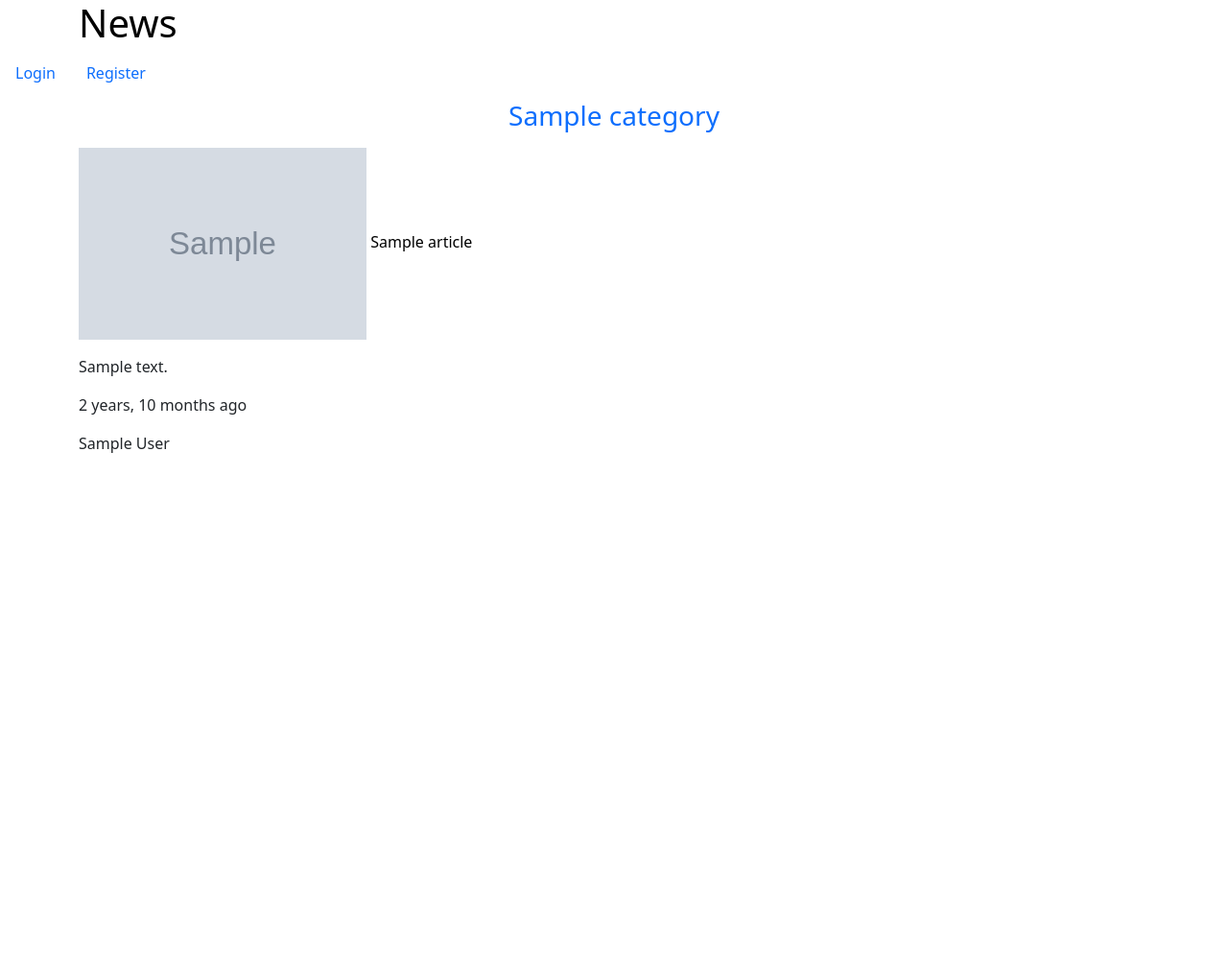
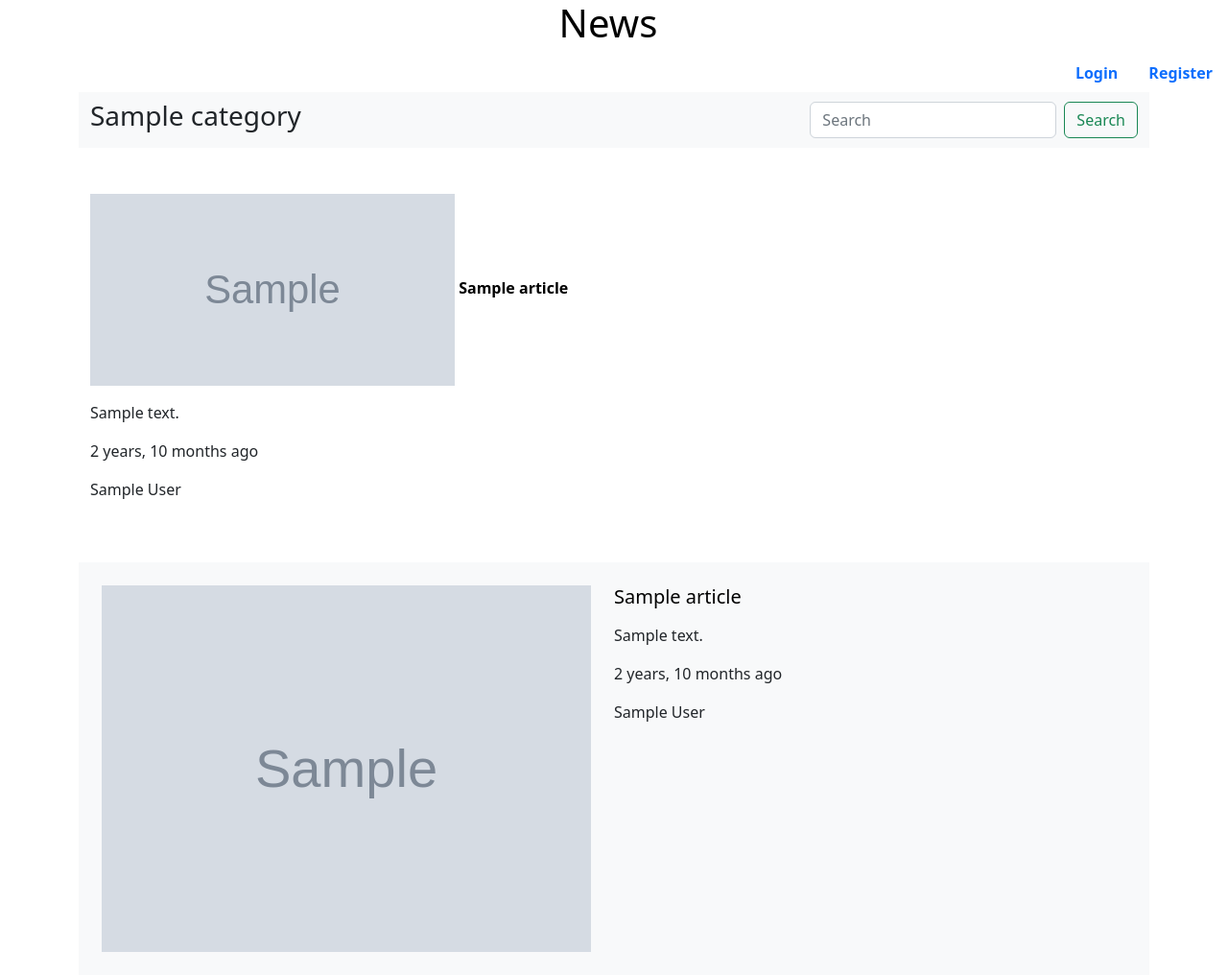
Before and after one commit to AnnVic/Django_NewsPortal, a Django app: page / in a window 1280 px wide. Shown: the whole page at 96% size. Before the commit the page ends 472 px from the top, so only its background shows below. Run offline with Django 4.2, Linux system fonts and the light colour scheme; tables that the repository leaves empty hold one stand-in row (values such as "Sample post"); grey boxes marked "Sample" are stand-in pictures.

Commit message:
Added search function,added most popular posts based on views, changed some html tags

```diff
--- a/news/templates/news/base.html
+++ b/news/templates/news/base.html
@@ -19,29 +19,20 @@
 </head>
 
 <body>
-    <div class="container">
+    <div class="container nav justify-content-center">
         <h1><a href="{% url 'news:home' %}">News</a></h1>
     </div>
-    <div class="nav justify-content-right">
+    <div class="nav justify-content-end">
         {% if user.is_authenticated %}
-        <a class="nav-item nav-link" href="{% url 'news:profile' %}">{{user.username|title}}</a>
-        <a class="nav-item nav-link" href="{% url 'news:logout' %}">Logout</a>
+        <strong><a class="nav-item nav-link" href="{% url 'news:profile' %}">{{user.username|title}}</a></strong>
+        <strong><a class="nav-item nav-link" href="{% url 'news:logout' %}">Logout</a></strong>
         {% else %}
-        <a class="nav-item nav-link" href="{% url 'news:login' %}">Login</a>
-        <a class="nav-item nav-link" href="{% url 'news:register' %}">Register</a>
+        <strong><a class="nav-item nav-link" href="{% url 'news:login' %}">Login</a></strong>
+        <strong><a class="nav-item nav-link" href="{% url 'news:register' %}">Register</a></strong>
         {% endif %}
     </div>
-
-    <div>
-        <ul class="nav justify-content-center">
-            {% for category in categories %}
-            <li class="nav-item">
-                <h3><a href="{% url 'news:category' category.slug %}" class="nav-link">{{category.title}}</a></h3>
-
-            </li>
-            {% endfor %}
-        </ul>
-    </div>
+    {% block navbar %}
+    {% endblock %}
     <div>
         {% if messages %}
         {% for message in messages %}
--- a/news/templates/news/index.html
+++ b/news/templates/news/index.html
@@ -1,13 +1,40 @@
 {% extends 'news/base.html' %}
+{% block navbar %}
+{% include 'news/navbar.html' %}
+{% endblock %}
 {% block content %}
+<br />
+<br />
+<div class="container">
+    <div class="container">
+        <div class="row">
+            {% for article in popular %}
+            <div class="col-sm">
+                <img src="{{ article.image.url }}" width="380" height="200" />
+                <strong><a href="{% url 'news:article' article.slug %}"> {{ article.title }}</a></strong>
+                <p>{{ article.content|truncatewords:30|linebreaks }}</p>
+                <p>{{ article.created_at|timesince}} ago</p>
+                <p>{{ article.author|linebreaks}}</p>
+            </div>
+            {% endfor %}
+        </div>
+    </div>
+</div>
+<br />
+<br />
 {% for article in articles %}
 <div class="container">
-    <img src="{{ article.image.url }}" width="300" height="200" />
-    <a href="{% url 'news:article' article.slug %}"> {{ article.title }}</a>
-    <p>{{ article.content|truncatewords:50|linebreaks }}</p>
-    <p>{{ article.created_at|timesince}} ago</p>
-    <p>{{ article.author|linebreaks}}</p>
-    <br>
+    <div class="row g-0 bg-light position-relative">
+        <div class="col-md-6 mb-md-0 p-md-4">
+            <img src="{{ article.image.url }}" class="w-100">
+        </div>
+        <div class="col-md-6 p-4 ps-md-0">
+            <h5 class="mt-0"><a href="{% url 'news:article' article.slug %}"> {{ article.title }}</a></h5>
+            <p>{{ article.content|truncatewords:50|linebreaks }}</p>
+            <p>{{ article.created_at|timesince}} ago</p>
+            <p>{{ article.author|linebreaks}}</p>
+        </div>
+    </div>
 </div>
 {% endfor %}
 {% endblock content %}
--- /dev/null
+++ b/news/templates/news/navbar.html
@@ -0,0 +1,13 @@
+<div class="container">
+    <nav class="navbar navbar-light bg-light">
+        <div class="container-fluid">
+            {% for category in categories %}
+            <h3><a href="{% url 'news:category' category.slug %}" class="nav-link">{{category.title}}</a></h3>
+            {% endfor %}
+            <form class="d-flex" action="{% url 'news:search' %}">
+                <input class="form-control me-2" type="search" placeholder="Search" aria-label="Search" name="search">
+                <button class="btn btn-outline-success" type="submit">Search</button>
+            </form>
+        </div>
+    </nav>
+</div>
--- a/news/templates/news/profile.html
+++ b/news/templates/news/profile.html
@@ -1,6 +1,7 @@
 {% extends 'news/base.html' %}
 {% load crispy_forms_tags %}
 {% block content %}
+<div class="container">
     <div class="content-section">
         <div class="media">
             <img class="rounded-circle account-img" src="{{ user.profile.image.url }}" width="100" height="100">
@@ -22,4 +23,5 @@
         </form>
     </div>
 </div>
+
 {% endblock content %}
--- a/news/urls.py
+++ b/news/urls.py
@@ -6,6 +6,7 @@ app_name = 'news'
 
 urlpatterns = [
     path('', views.home, name='home'),
+    path('search/', views.search, name='search'),
     path('<slug:slug>/', views.article_detail, name='article'),
     path('category/<slug:slug>/', views.category_content, name='category'),
     path('register', views.register_request, name='register'),
--- a/news/views.py
+++ b/news/views.py
@@ -1,4 +1,5 @@
-from django.shortcuts import render, redirect
+from django.views.generic import ListView
+from django.shortcuts import get_object_or_404, render, redirect
 from news.models import Category, Article, Comment, Like
 from .forms import NewUserForm, UserUpdateForm, ProfileUpdateForm, CommentForm
 from django.contrib.auth import login, authenticate, logout
@@ -13,9 +14,11 @@ def home(request):
     categories = Category.objects.all()
     articles = Article.objects.filter(
         is_published=True).order_by('-created_at')
+    popular = Article.objects.filter(is_published=True).order_by('-views')[0:3]
     context = {
         'categories': categories,
         'articles': articles,
+        'popular': popular,
     }
     return render(request, 'news/index.html', context)
 
@@ -23,15 +26,17 @@ def home(request):
 def category_content(request, slug):
     category = Category.objects.get(slug=slug)
     articles = Article.objects.all()
+    categories = Category.objects.all()
     context = {
         'articles': articles,
         'category': category,
-
+        'categories': categories,
     }
     return render(request, 'news/category.html', context)
 
 
 def article_detail(request, slug):
+    categories = Category.objects.all()
     article = Article.objects.get(slug=slug)
     if article:
         article.update_views()
@@ -81,6 +86,7 @@ def article_detail(request, slug):
                'image': article.image,
                'comments': comments,
                'comment_form': comment_form,
+               'categories': categories,
                }
     return render(request, 'news/article.html', context)
 
@@ -149,22 +155,7 @@ def profile(request):
     return render(request, 'news/profile.html', context)
 
 
-# def like_comment(request):
-    qs = Comment.objects.all()
-    user = request.user
-    if request.method == 'POST':
-        comment_id = request.POST.get('comment_id')
-        comment = Comment.objects.get(id=comment_id)
-        if user in comment.liked.all():
-            comment.liked.remove(user)
-        else:
-            comment.liked.add(user)
-        like, created = Like.objects.get_or_create(
-            user=user, comment_id=comment_id)
-        if not created:
-            if like.value == 'Like':
-                like.value = 'Unlike'
-            else:
-                like.value = 'Like'
-        like.save()
-    return redirect('news:article', article.slug)
+def search(request):
+    search = request.GET.get('search')
+    articles = Article.objects.filter(Q(title__icontains=search))
+    return render(request, 'news/search.html', {'articles': articles})
```
Also changed, not shown: news/templates/news/article.html (+7 -1 lines), news/templates/news/category.html (+19 -10 lines), news/templates/news/search.html (added, +45 -0 lines), media/profile_pics/pngtree-vector-avatar-icon-png-image_322275_0hK8oLm.jpg (added). Lines whose indentation alone changed are shown as unchanged.
